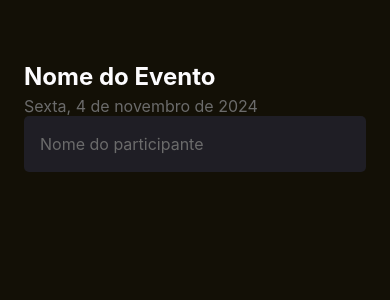
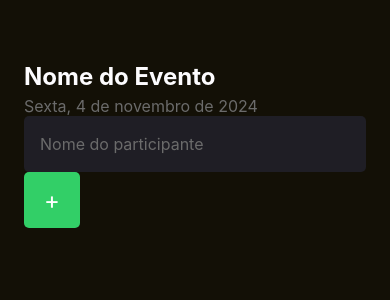
Before and after one commit to NeillonWork/imhere, a React Native app: screen / in a window 390 px wide. Shown: the top 300 px of the page. Built offline with nearby package versions, Linux system fonts and the light colour scheme.

Commit message:
criado o botao

```diff
--- a/src/screens/Home/index.tsx
+++ b/src/screens/Home/index.tsx
@@ -1,17 +1,25 @@
-import { Text, View, TextInput } from "react-native";
+import { Text, View, TextInput, TouchableOpacity, Alert } from "react-native";
 import { styles } from "./styles";
 
 export function Home() {
+
+function handleParticipantAdd(){
+    Alert.alert("OLA")
+}
+
   return (
     <View style={styles.container}>
       <Text style={styles.eventName}>Nome do Evento</Text>
       <Text style={styles.eventDate}>Sexta, 4 de novembro de 2024</Text>
 
       <TextInput
-      style={styles.input}
-      placeholder="Nome do participante"
-      placeholderTextColor="#6B6B6B"
+        style={styles.input}
+        placeholder="Nome do participante"
+        placeholderTextColor="#6B6B6B"
       />
+      <TouchableOpacity style={styles.button} onPress={handleParticipantAdd}>
+        <Text style={styles.buttonText}>+</Text>
+      </TouchableOpacity>
     </View>
   );
 }
--- a/src/screens/Home/styles.ts
+++ b/src/screens/Home/styles.ts
@@ -25,4 +25,16 @@
     padding: 16,
     fontSize: 16,
   },
+  button: {
+    width: 56,
+    height: 56,
+    borderRadius: 5,
+    backgroundColor: "#32CF67",
+    alignItems: "center",
+    justifyContent: "center",
+  },
+  buttonText: {
+    color: "#FFF",
+    fontSize: 24,
+  },
 });
```
